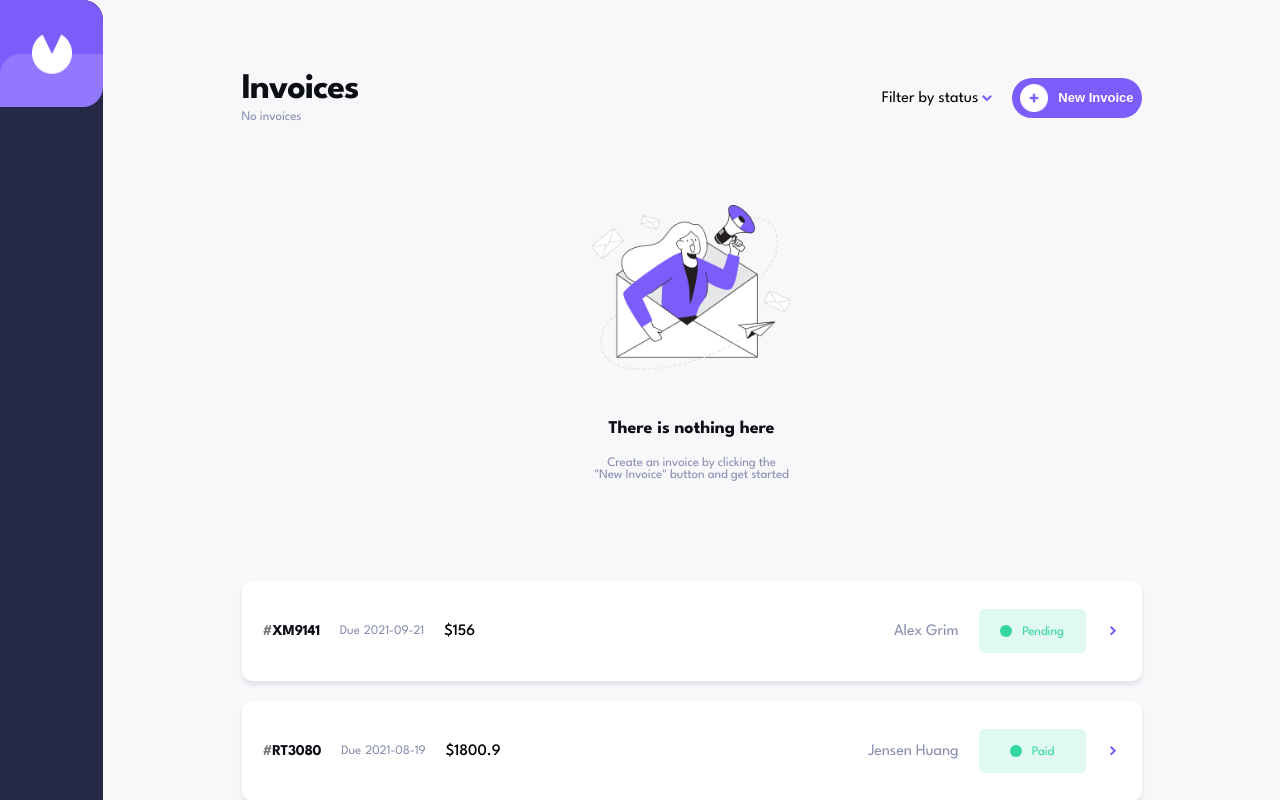
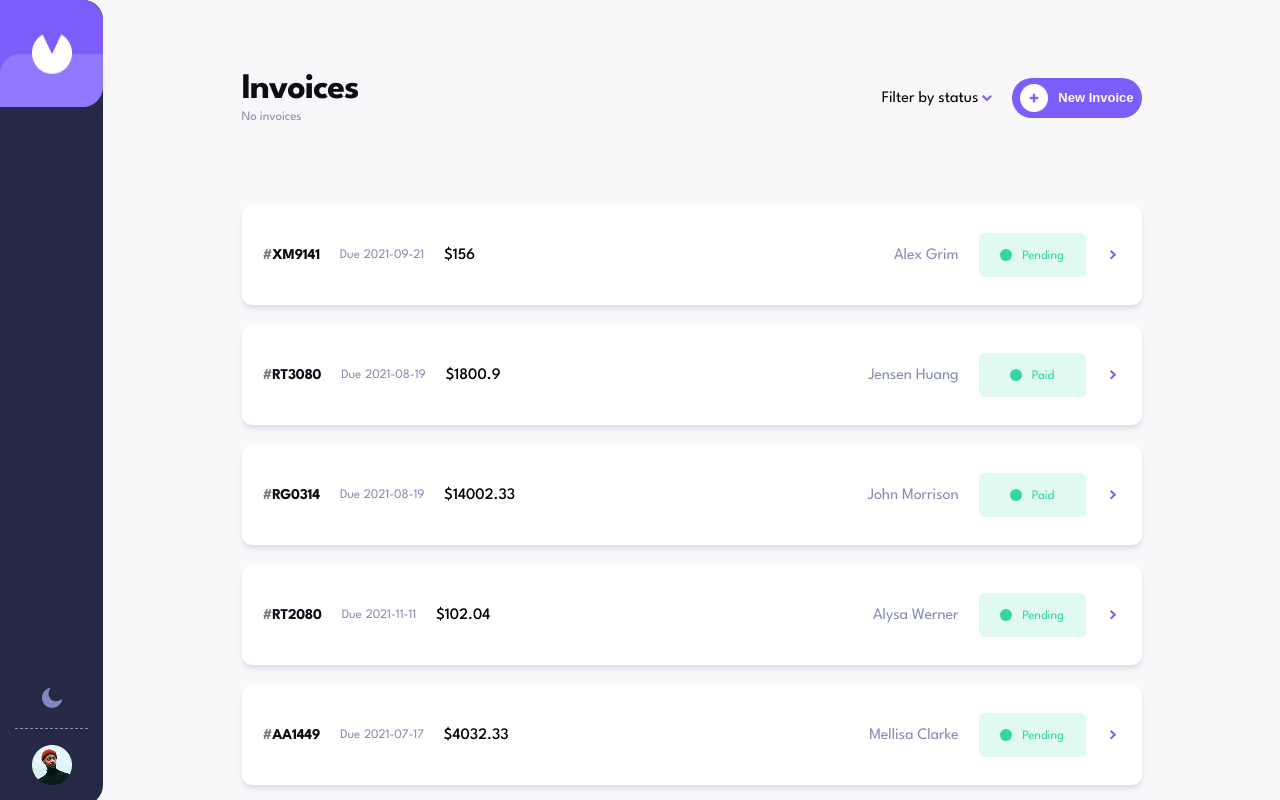
Before and after one commit to nurudeenheroic/hng-task-2, a React (Vite) app in the folder invoice-app/: page / in a window 1280 px wide. Shown: the top 800 px of the page. Built offline with nearby package versions, Linux system fonts and the light colour scheme.

Commit message:
adjusted styles

```diff
--- a/invoice-app/src/components/empty.css
+++ b/invoice-app/src/components/empty.css
@@ -3,7 +3,7 @@
     margin: 0 auto;
     height: 100%;
     width: 241.34px;
-    display: flex;
+    display: none;
     flex-direction: column;
     align-items: center;
     justify-content: center;
--- a/invoice-app/src/components/invoicesContainer.css
+++ b/invoice-app/src/components/invoicesContainer.css
@@ -2,7 +2,7 @@
     display: flex;
     flex-direction: column;
     gap: 20px;
-    padding: 20px 0px;
+    padding: 0px 0px 20px 0px;
     border: none;
     margin-left: auto;
     margin-right: auto;
```
